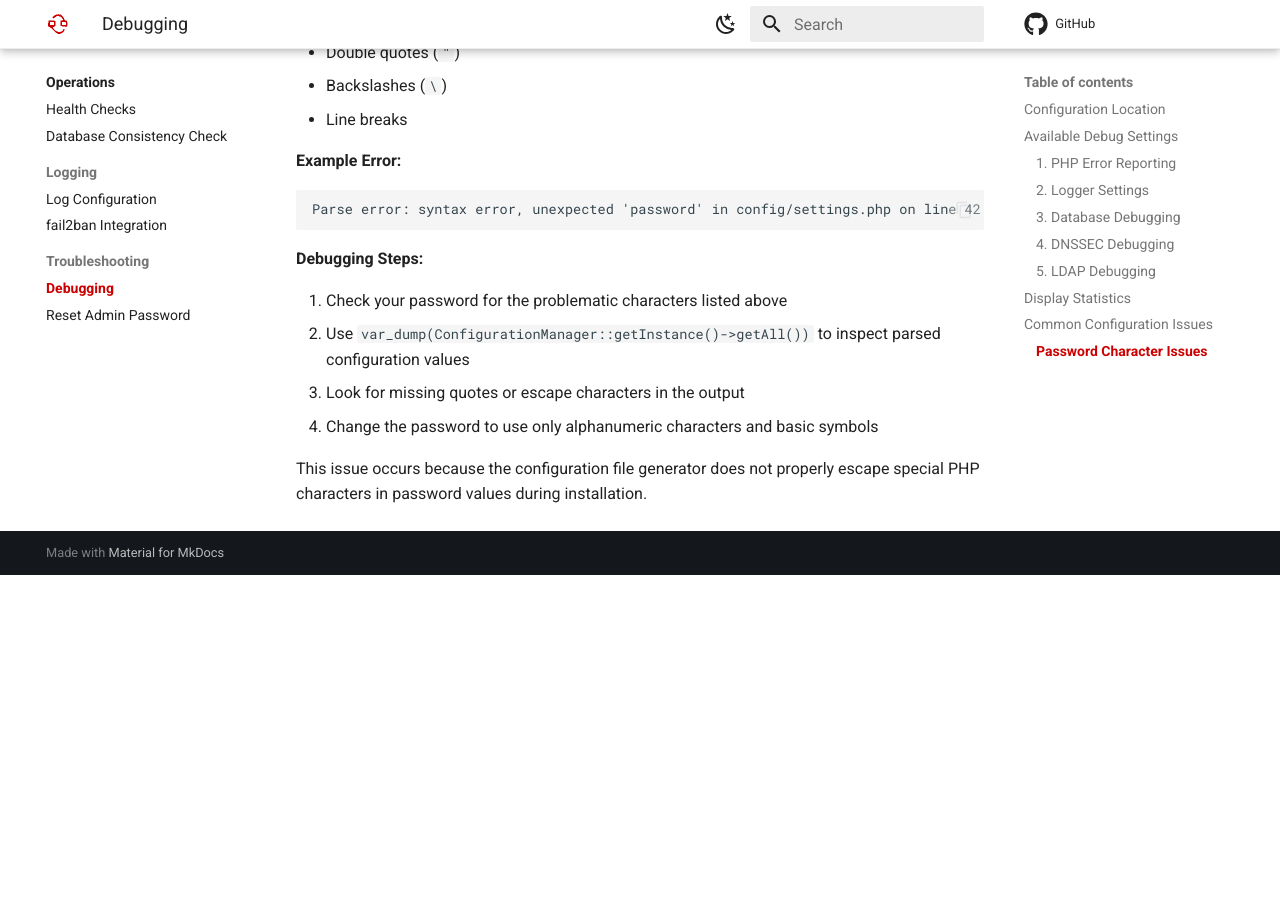
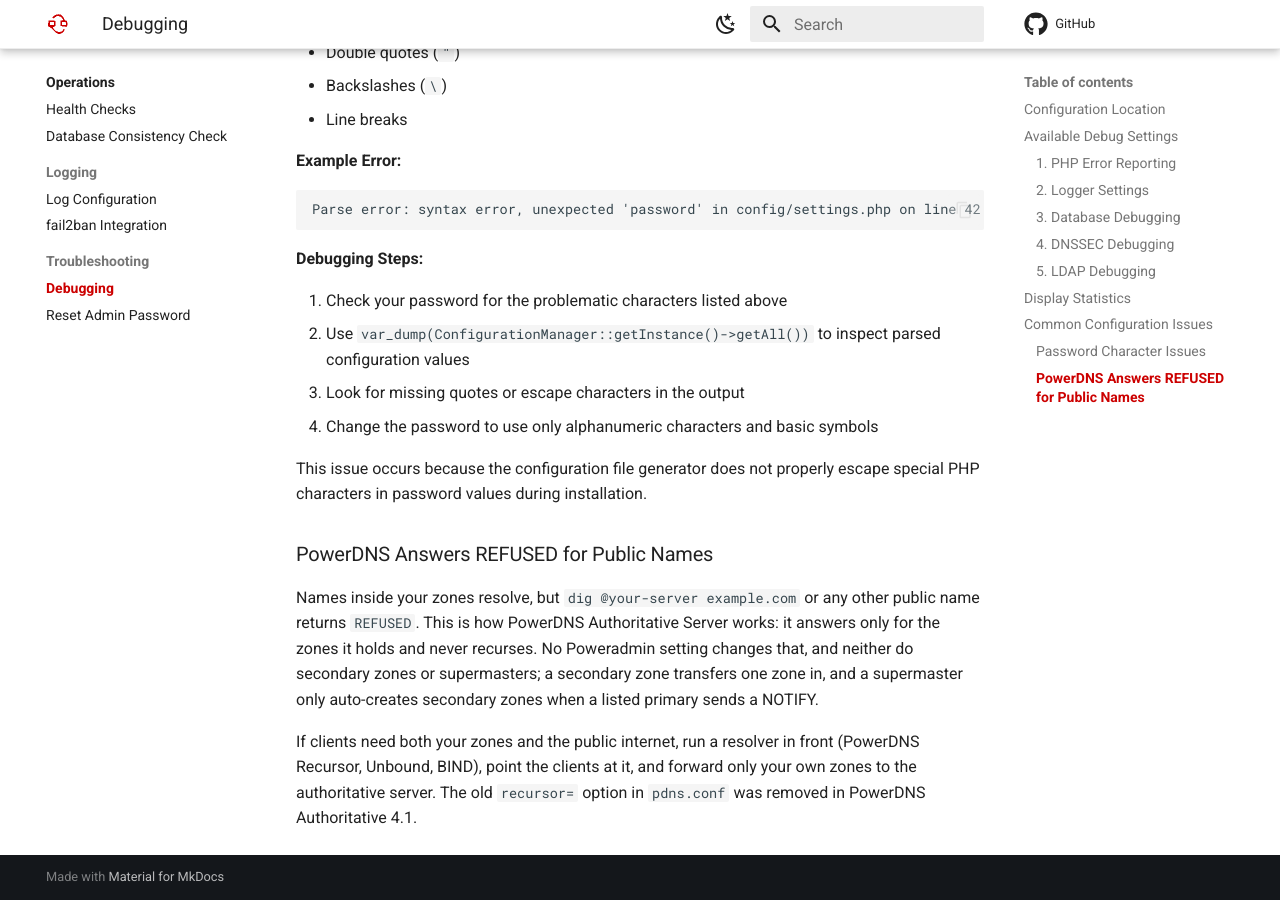
Before and after one commit to poweradmin/poweradmin-docs, an MkDocs documentation site: the page built from docs/troubleshooting/debugging.md, in a window 1280 px wide and 900 px high, scrolled down 2942 px. Built offline with MkDocs 1.6.1 and Material for MkDocs 9.7.7, drawn with Linux system fonts in a browser that asks for light colours; comment, search, counter and statistics services are not loaded; before the commit the page ends 3517 px from its top, so only the background shows below that.

Commit message:
docs(troubleshooting): explain REFUSED answers for names outside the served zones

```diff
--- a/docs/troubleshooting/debugging.md
+++ b/docs/troubleshooting/debugging.md
@@ -142,3 +142,17 @@
 4. Change the password to use only alphanumeric characters and basic symbols
 
 This issue occurs because the configuration file generator does not properly escape special PHP characters in password values during installation.
+
+### PowerDNS Answers REFUSED for Public Names
+
+Names inside your zones resolve, but `dig @your-server example.com` or any other
+public name returns `REFUSED`. This is how PowerDNS Authoritative Server works:
+it answers only for the zones it holds and never recurses. No Poweradmin setting
+changes that, and neither do secondary zones or supermasters; a secondary zone
+transfers one zone in, and a supermaster only auto-creates secondary zones when a
+listed primary sends a NOTIFY.
+
+If clients need both your zones and the public internet, run a resolver in front
+(PowerDNS Recursor, Unbound, BIND), point the clients at it, and forward only your
+own zones to the authoritative server. The old `recursor=` option in `pdns.conf`
+was removed in PowerDNS Authoritative 4.1.
```
